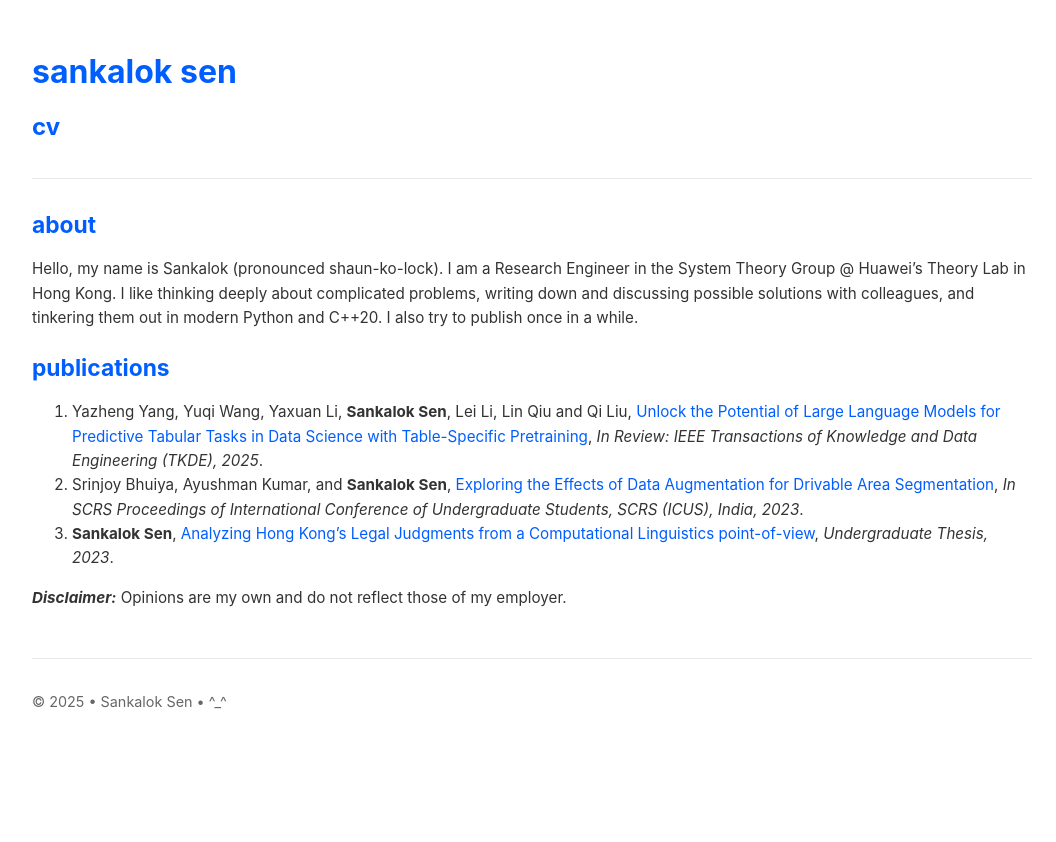
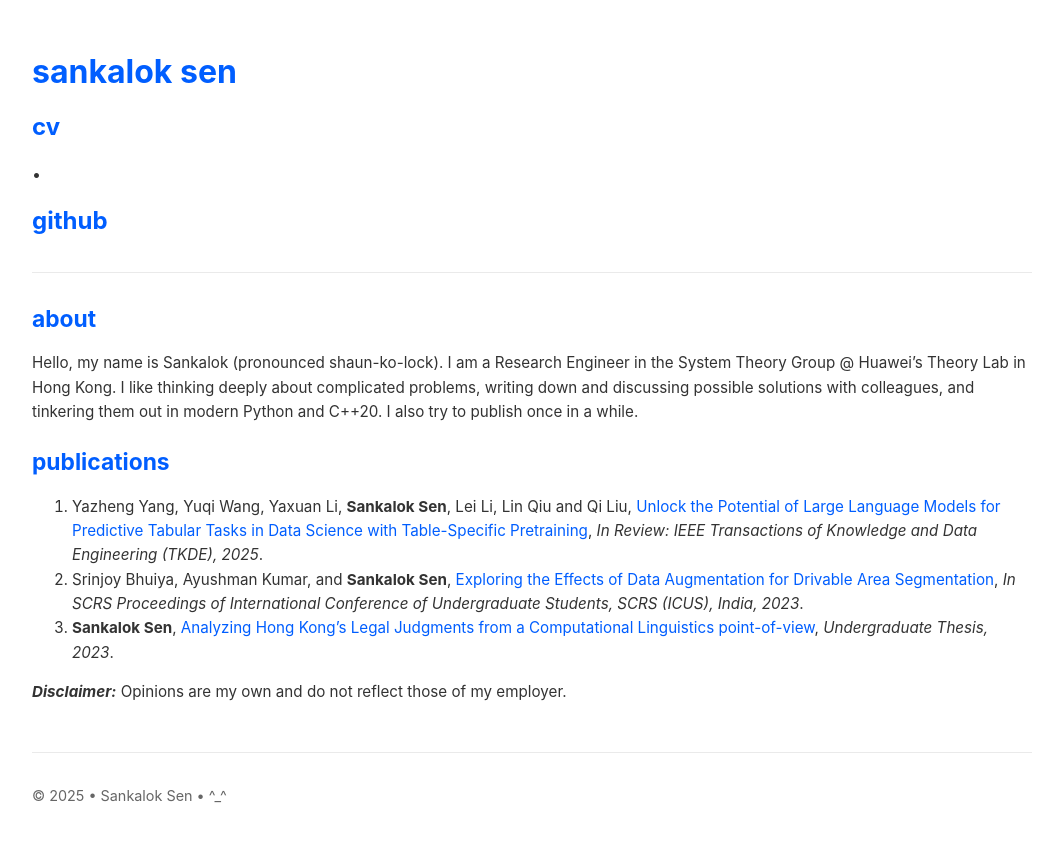
Before and after one commit to sankalok/sankalok.github.io, a Jekyll site: the page built from index.md, in a window 1280 px wide. Shown: the top 842 px of the page, without its empty margins (108-1164 px from the left). Built offline with Jekyll 4.4.1, drawn with Linux system fonts in a browser that asks for light colours.

Commit message:
Update default.html

```diff
--- a/_layouts/default.html
+++ b/_layouts/default.html
@@ -100,7 +100,8 @@
         <header>
             <h1><a href="/">{{ site.title | default: "My Blog" }}</a></h1>
             <nav>
-                <h2><a href="/assets/cv.pdf">cv</a></h3>
+                <h2><a href="/assets/cv.pdf">cv</a></h2> •
+                <h2><a href="https://github.com/sankalok">github</a></h2>
             </nav>
 <!--             <nav>
                 <a href="/">Home</a> •
```
